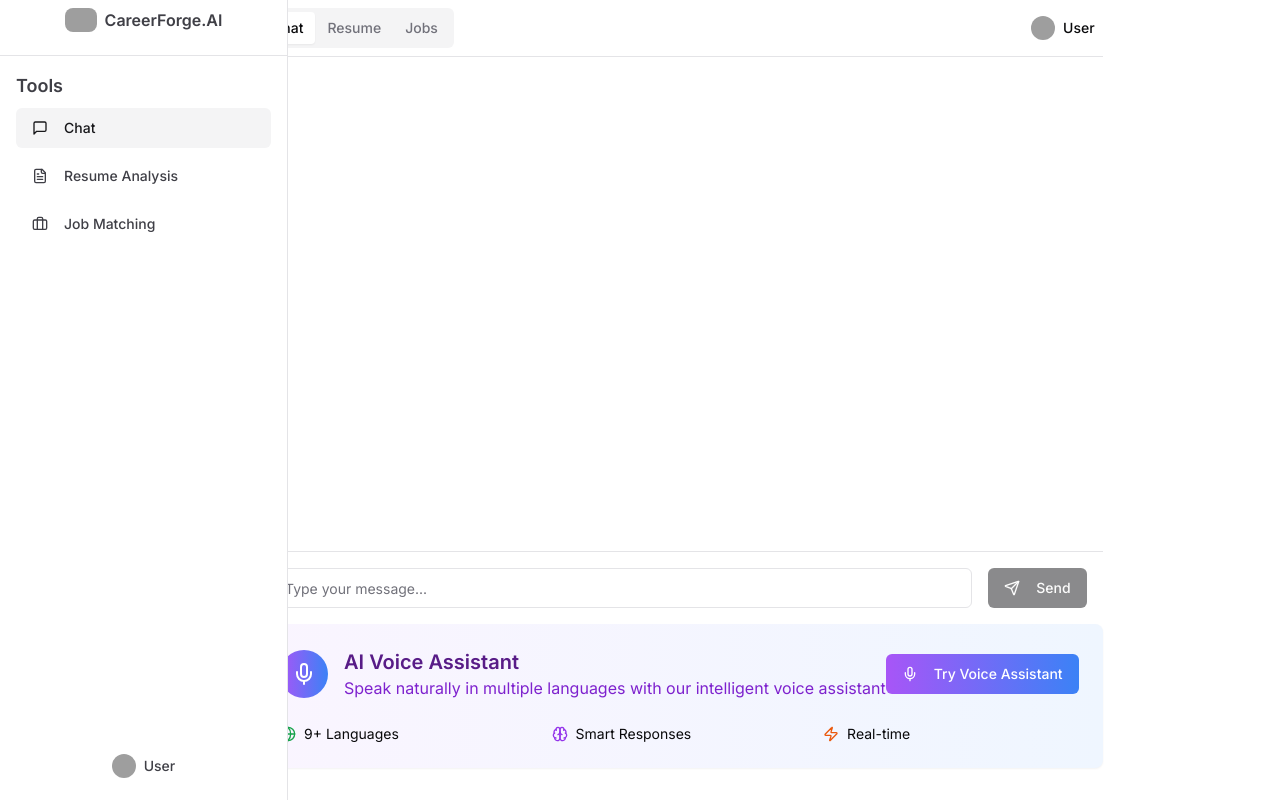
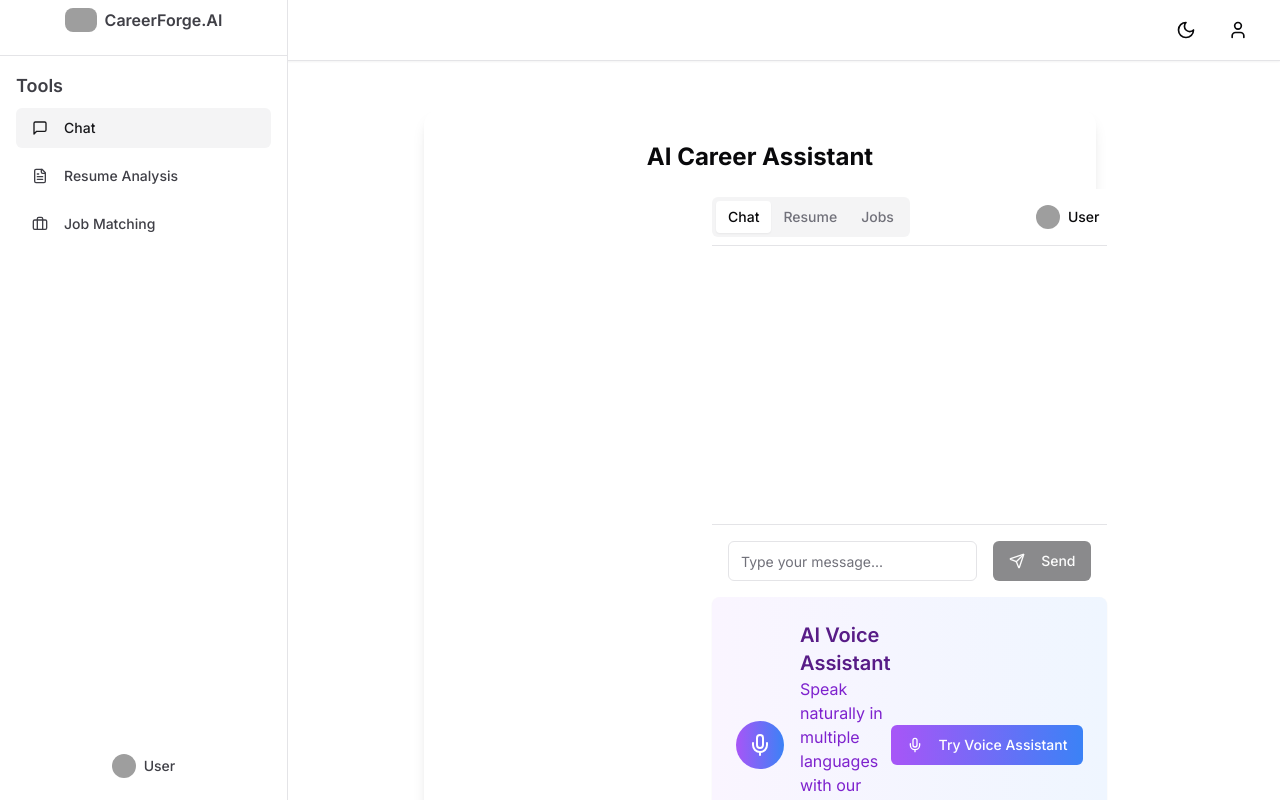
Before and after one commit to TharunEsta/CareerForge_AI, a Next.js app in the folder Front-end/: page / in a window 1280 px wide. Shown: the top 800 px of the page. Built offline with nearby package versions, Linux system fonts and the light colour scheme; grey boxes are pictures that could not be loaded.

Commit message:
Redesign homepage with Perplexity-style UI/UX and add theme switcher (light/dark mode)

```diff
--- a/Front-end/app/page.tsx
+++ b/Front-end/app/page.tsx
@@ -813,5 +813,72 @@ ACHIEVEMENTS
 
 // Main component that wraps everything with providers
 export default function Home() {
-  return <AppContent />;
+  const { theme, setTheme } = useTheme();
+  const [sidebarOpen, setSidebarOpen] = useState(false);
+
+  return (
+    <div className="min-h-screen bg-background flex flex-col">
+      {/* Top Bar */}
+      <header className="sticky top-0 z-50 flex items-center justify-between px-6 py-3 border-b bg-white dark:bg-zinc-900 shadow-sm">
+        <div className="flex items-center gap-3">
+          <button className="md:hidden" onClick={() => setSidebarOpen(!sidebarOpen)}>
+            <Menu className="h-6 w-6" />
+          </button>
+          <span className="font-bold text-xl text-blue-600 tracking-tight">SkillSync AI</span>
+        </div>
+        <div className="flex items-center gap-4">
+          <button
+            aria-label="Toggle theme"
+            className="rounded-full p-2 hover:bg-zinc-100 dark:hover:bg-zinc-800"
+            onClick={() => setTheme(theme === "dark" ? "light" : "dark")}
+          >
+            {theme === "dark" ? <Sun className="h-5 w-5" /> : <Moon className="h-5 w-5" />}
+          </button>
+          <div className="relative">
+            <button className="rounded-full p-2 hover:bg-zinc-100 dark:hover:bg-zinc-800">
+              <User className="h-5 w-5" />
+            </button>
+            {/* User menu dropdown can go here */}
+          </div>
+        </div>
+      </header>
+
+      {/* Sidebar */}
+      <aside className={`fixed top-0 left-0 h-full w-60 bg-white dark:bg-zinc-900 border-r shadow-lg z-40 transform ${sidebarOpen ? "translate-x-0" : "-translate-x-full"} md:translate-x-0 transition-transform duration-200 ease-in-out`}>
+        <div className="flex flex-col h-full">
+          <div className="flex items-center justify-between px-6 py-4 border-b">
+            <span className="font-bold text-lg text-blue-600">SkillSync</span>
+            <button className="md:hidden" onClick={() => setSidebarOpen(false)}>
+              <LogOut className="h-5 w-5" />
+            </button>
+          </div>
+          <nav className="flex-1 px-4 py-6 space-y-2">
+            <Link href="/" className="block px-3 py-2 rounded hover:bg-blue-100 dark:hover:bg-zinc-800 font-medium">Home</Link>
+            <Link href="/dashboard" className="block px-3 py-2 rounded hover:bg-blue-100 dark:hover:bg-zinc-800 font-medium">Dashboard</Link>
+            <Link href="/resume" className="block px-3 py-2 rounded hover:bg-blue-100 dark:hover:bg-zinc-800 font-medium">Resume Tools</Link>
+            <Link href="/job_match" className="block px-3 py-2 rounded hover:bg-blue-100 dark:hover:bg-zinc-800 font-medium">Job Match</Link>
+            <Link href="/rewrite-resume" className="block px-3 py-2 rounded hover:bg-blue-100 dark:hover:bg-zinc-800 font-medium">Resume Rewrite</Link>
+            <Link href="/cover-letter" className="block px-3 py-2 rounded hover:bg-blue-100 dark:hover:bg-zinc-800 font-medium">Cover Letter</Link>
+            <Link href="/linkedin-optimization" className="block px-3 py-2 rounded hover:bg-blue-100 dark:hover:bg-zinc-800 font-medium">LinkedIn Optimization</Link>
+            <Link href="/voice-assistant" className="block px-3 py-2 rounded hover:bg-blue-100 dark:hover:bg-zinc-800 font-medium">Voice Assistant</Link>
+            <Link href="/pricing" className="block px-3 py-2 rounded hover:bg-blue-100 dark:hover:bg-zinc-800 font-medium">Pricing</Link>
+          </nav>
+        </div>
+      </aside>
+
+      {/* Main Content */}
+      <main className="flex-1 flex flex-col md:ml-60 transition-all duration-200">
+        <div className="flex-1 flex flex-col items-center justify-center px-4 py-12">
+          <div className="w-full max-w-2xl">
+            {/* Chat UI */}
+            <div className="bg-white dark:bg-zinc-900 rounded-2xl shadow-lg p-8 mb-8">
+              <h2 className="text-2xl font-bold mb-4 text-center">AI Career Assistant</h2>
+              {/* Chat messages and input go here (reuse your chat logic) */}
+              <AppContent />
+            </div>
+          </div>
+        </div>
+      </main>
+    </div>
+  );
 }
--- a/Front-end/components/Providers.tsx
+++ b/Front-end/components/Providers.tsx
@@ -1,11 +1,13 @@
 import React from 'react';
-
+import { ThemeProvider } from "@/components/theme-provider";
 import { AuthProvider } from "@/components/AuthContext";
 
 export default function Providers({ children }: { children: React.ReactNode }) {
   return (
-    <AuthProvider>
-      {children}
-    </AuthProvider>
+    <ThemeProvider>
+      <AuthProvider>
+        {children}
+      </AuthProvider>
+    </ThemeProvider>
   );
 }
```
